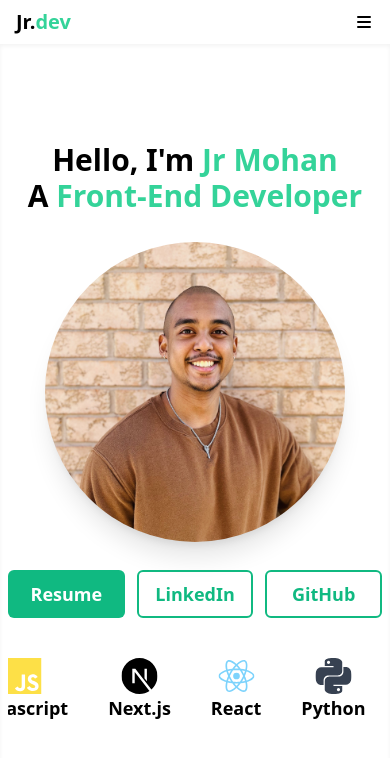
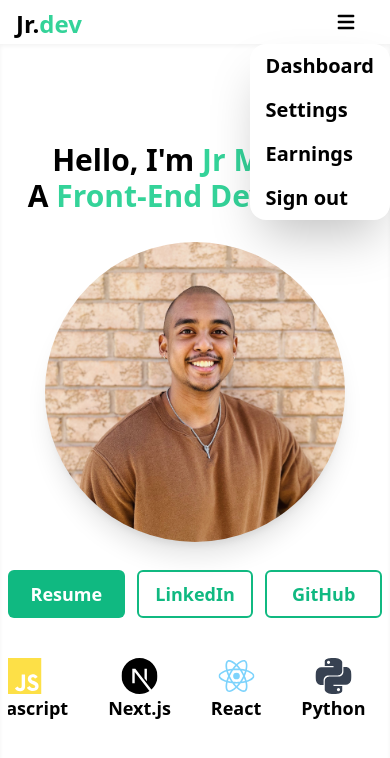
Before and after one commit to jmar753/ProfessionalWebsite, a Next.js app: page / in a window 390 px wide. Shown: the top 758 px of the page. Built offline with nearby package versions, Linux system fonts and the light colour scheme.

Commit message:
adding dropdown

```diff
--- a/components/Header.js
+++ b/components/Header.js
@@ -15,8 +15,24 @@ export default function Header(){
     ]
 
     return(
-        <div className="bg-white flex justify-between font-semibold h-11 sticky top-0 z-50 text-xl py-2 px-4 md:px-11 md:shadow-md">
-            <div className="hover:cursor-default">
+        <div className="bg-white flex justify-between font-semibold h-11 sticky top-0 z-40 text-xl py-2 px-4 md:px-11 md:shadow-md">
+            <div className="absolute w- right-0 top-11 bg-white shadow-2xl rounded-2xl z-50">
+                <ul class="text-xl text-black" aria-labelledby="dropdownDefaultButton">
+                    <li className="hover:bg-slate-300 rounded-t-2xl">
+                        <a href="#" class="block px-4 py-2 hover:bg-gray-100 rounded-t-2xl">Dashboard</a>
+                    </li>
+                    <li>
+                        <a href="#" class="block px-4 py-2 hover:bg-gray-100">Settings</a>
+                    </li>
+                    <li>
+                        <a href="#" class="block px-4 py-2 hover:bg-gray-100">Earnings</a>
+                    </li>
+                    <li>
+                        <a href="#" class="block px-4 py-2 hover:bg-gray-100">Sign out</a>
+                    </li>
+                </ul>
+            </div>
+            <div className="text-2xl hover:cursor-default">
                 Jr.<span className="text-emerald-400">dev</span>
             </div>
             <div className="hidden md:flex gap-10 justify-around">
@@ -29,7 +45,7 @@ export default function Header(){
                 ))}
             </div>
             <div className="md:hidden flex justify-center items-center">
-                <HiMenu className="block md:hidden 0 text-xl">
+                <HiMenu className="block md:hidden hover:bg-gray-200 rounded-xl mx-4 my-4 0 text-2xl">
 
                 </HiMenu>
             </div>
--- a/pages/Introduction.js
+++ b/pages/Introduction.js
@@ -27,7 +27,7 @@ export default function Introduction() {
     ]
 
     return (
-        <div className="min-h-[calc(100vh-44px)] flex items-center justify-center bg-white z-40 relative shadow-inner">
+        <div className="min-h-[calc(100vh-44px)] flex items-center justify-center bg-white z-30 relative shadow-inner">
             <div className="px-2 md:px-0 md:pt-0 md:max-w-7xl mx-auto w-screen">
                 <div className="md:grid md:grid-cols-5 md:pb-4 relative md:h-[700px]">
 
--- a/pages/Portfolio.js
+++ b/pages/Portfolio.js
@@ -3,11 +3,11 @@ import Link from "next/link"
 export default function Portfolio() {
 
     const websiteArray = [
-        {name:"Museum Search", link:"https://jr-mohan-assignment-6.vercel.app/", imageLoc:"/portfolio/museum.jpg"},
+        {name:"Museum Search", link:"https://jr-mohan-museum-basic.vercel.app/", imageLoc:"/portfolio/museum.jpg"},
     ]
 
     return (
-        <div className="min-h-[calc(100vh-44px)] z-40 bg-white relative">
+        <div className="min-h-[calc(100vh-44px)] z-30 bg-white relative">
             <div className="mx-auto">
                 <h1 className="text-4xl md:text-5xl py-10 font-semibold text-emerald-500 text-center">
                     <span className="text-black">My</span> Portfolio
@@ -15,7 +15,7 @@ export default function Portfolio() {
                 <div className="flex flex-wrap justify-center">
 
                     {websiteArray.map((item, index) => (
-                    <Link href="https://jr-mohan-assignment-6.vercel.app/">
+                    <Link href={item.link}>
                         <div className="p-4 max-w-2xl" key={index}>
                             <div className="hover:cursor-pointer flex rounded-lg shadow-xl h-full flex-col transition ease-in-out hover:-translate-y-1 hover:scale-110 duration-300">
 
```
